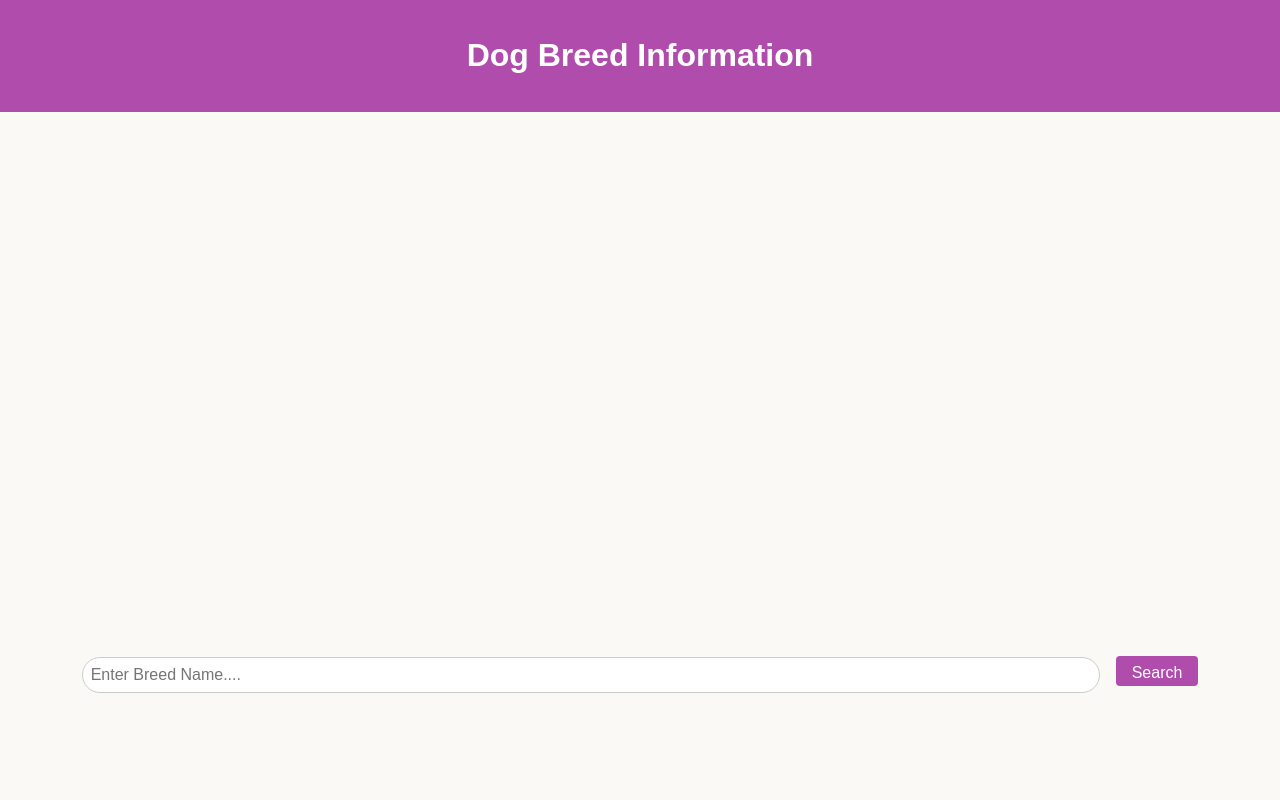
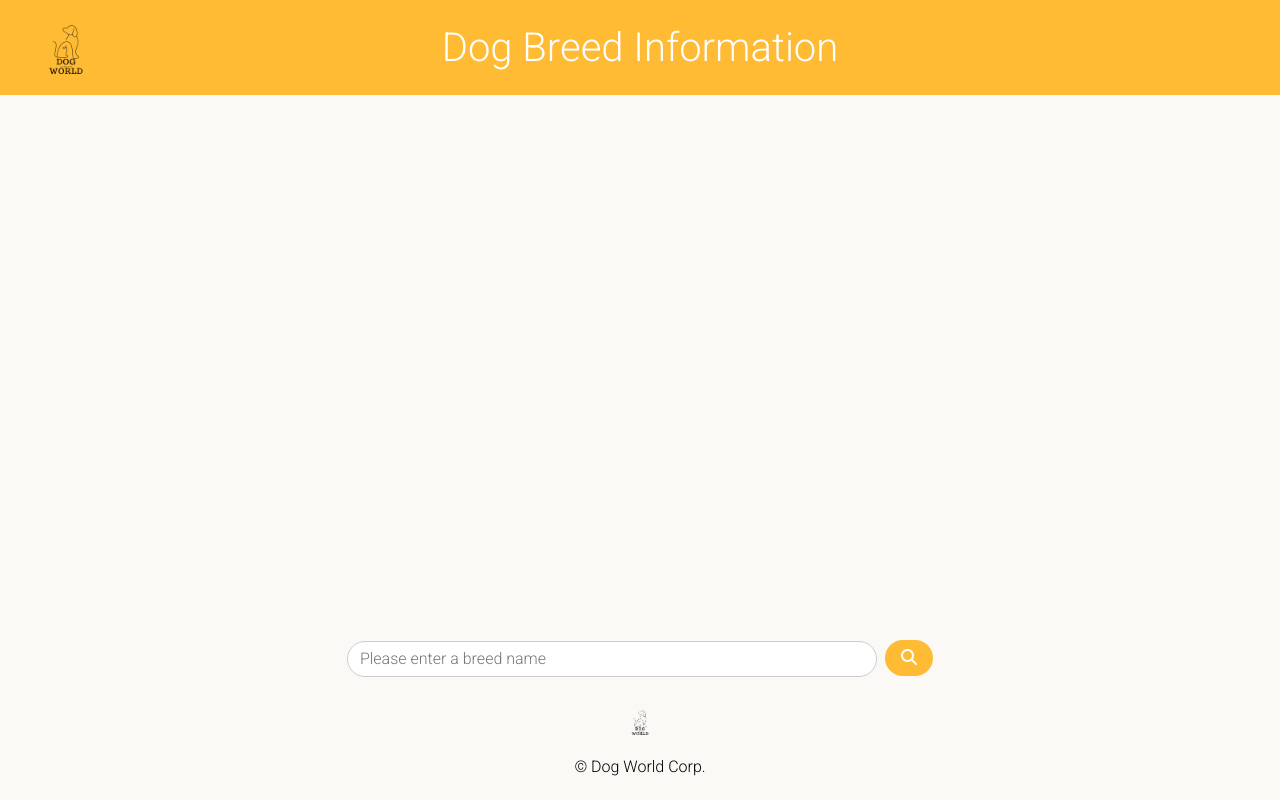
Before and after one commit to fac31/Ameera_John_FullStack_Project, a website: page dog-website/public/mainPage.html in a window 1280 px wide. Drawn offline with Linux system fonts and the light colour scheme.

Commit message:
added a logo and symbol to the button and changed colours

```diff
--- a/dog-website/package.json
+++ b/dog-website/package.json
@@ -13,7 +13,10 @@
   "dependencies": {
     "axios": "^1.7.2",
     "body-parser": "^1.20.2",
+    "cors": "^2.8.5",
+    "dotenv": "^16.4.5",
     "express": "^4.19.2",
-    "openai": "^4.47.1"
+    "node-fetch": "^3.3.2",
+    "openai": "^4.47.3"
   }
 }
--- a/dog-website/public/mainPage.html
+++ b/dog-website/public/mainPage.html
@@ -1,30 +1,46 @@
-<!doctype html>
+<!DOCTYPE html>
 <html lang="en">
   <head>
     <meta charset="UTF-8" />
     <meta name="viewport" content="width=device-width, initial-scale=1.0" />
     <title>Dog Breed Search</title>
     <link rel="stylesheet" href="../public/stylesheet.css" />
+    <link
+      rel="stylesheet"
+      href="https://cdnjs.cloudflare.com/ajax/libs/font-awesome/6.5.2/css/all.min.css"
+      integrity="sha512-SnH5WK+bZxgPHs44uWIX+LLJAJ9/2PkPKZ5QiAj6Ta86w+fsb2TkcmfRyVX3pBnMFcV7oQPJkl9QevSCWr3W6A=="
+      crossorigin="anonymous"
+      referrerpolicy="no-referrer"
+    />
   </head>
   <body>
     <header>
+      <img src="../image/dog_world_logo.png" alt="Dog world logo" />
       <h1>Dog Breed Information</h1>
     </header>
-    <div class="content-container">
-      <div id="image-box" class="image-box hidden">Image here</div>
-      <div id="extra-info" class="display-area hidden"></div>
+    <div class="whole-display-area">
+      <div class="content-container">
+        <div id="image-box" class="image-box hidden">Image here</div>
+        <div id="extra-info" class="display-area hidden"></div>
+      </div>
+      <div id="display-area" class="display-area hidden"></div>
     </div>
-    <div id="display-area" class="display-area hidden"></div>
     <div id="input-container" class="input-container">
       <input
         id="input-text"
         class="input-text"
-        placeholder="Enter Breed Name...."
+        placeholder=" Please enter a breed name"
       />
       <button class="search-button" onclick="handleButtonClick()">
-        Search
+        <i class="fa-solid fa-magnifying-glass"></i>
       </button>
     </div>
+    <footer>
+      <div class="footer__div">
+        <img src="../image/dog_world_logo.png" alt="logo of dog world" />
+        <p>© Dog World Corp.</p>
+      </div>
+    </footer>
     <script src="script.js"></script>
   </body>
 </html>
--- a/dog-website/public/stylesheet.css
+++ b/dog-website/public/stylesheet.css
@@ -1,17 +1,71 @@
+/* global settings */
+
+@import url("https://fonts.googleapis.com/css2?family=Roboto:ital,wght@0,100;0,300;0,400;0,500;0,700;0,900;1,100;1,300;1,400;1,500;1,700;1,900&display=swap");
+
+* {
+  font-family: "Roboto", sans-serif;
+  font-weight: 300;
+  font-style: normal;
+}
+
 body {
   font-family: Arial, sans-serif;
   margin: 0;
   padding: 0;
   box-sizing: border-box;
-    background-color: 	#FAF9F6;
+  background-color: #faf9f6;
+}
+
+/* header */
+
+/* .row {
+    display: flex;
+    flex-wrap: wrap;
+    gap: 1rem;
+    align-items: center;
+  }
+
+  .justify-space-between {
+    justify-content: space-between;
   }
 
 header {
-    background-color: #af4cac;
+  background-color: #ffbb33;
   color: white;
   text-align: center;
   padding: 1rem;
-    margin-bottom: 2rem;  /* Add bottom margin to create space below the header */
+  margin-bottom: 2rem; /* Add bottom margin to create space below the header */
+/* } */
+
+header {
+  background-color: #ffbb33;
+  color: white;
+  display: flex;
+  align-items: center;
+  justify-content: center;
+  padding: 1.5rem;
+  position: relative;
+}
+
+header img {
+  position: absolute;
+  left: 1rem;
+  height: 100px; /* Adjust as needed */
+}
+
+header h1 {
+  margin: 0;
+  font-size: 2.5rem;
+}
+
+/* DISPLAY AREA */
+
+.whole-display-area {
+  max-width: 50rem;
+  margin-left: auto;
+  margin-right: auto;
+  margin-top: 2rem;
+  margin-bottom: 3rem;
 }
 
 .content-container {
@@ -21,13 +75,55 @@ header {
   padding: 1rem;
 }
 
-.image-box, .display-area {
+.image-box,
+.display-area {
   border: 1px solid #ccc;
   padding: 1rem;
-    background-color: 	#ffffff;
+  background-color: #ffffff;
+  border-radius: 10pxß
 }
 
 .input-container {
+  display: flex; /* Changed from grid to flex */
+  justify-content: center;
+  align-items: center; /* Align items vertically */
+  margin-top: 30rem;
+  width: 50%;
+  margin-left: auto;
+  margin-right: auto;
+  gap: 0.5rem; /* Space between input and button */
+}
+
+.input-text {
+  padding: 0.5rem;
+  font-size: 1rem;
+  border: 1px solid #ccc;
+  border-radius: 20px;
+  width: calc(
+    100% - 110px
+  ); /* Adjust the width of the input to account for the button width and gap */
+  margin-top: 0.1rem;
+  height: 36px; /* Ensure the height matches the button height */
+  box-sizing: border-box; /* Ensure padding is included in the height */
+}
+
+.search-button {
+  padding: 0.5rem 1rem;
+  font-size: 1rem;
+  border: none;
+  border-radius: 20px; /* Match the input border-radius */
+  background-color: #ffbb33;
+  color: white;
+  cursor: pointer;
+  height: 36px; /* Match the input height */
+  box-sizing: border-box; /* Ensure padding is included in the height */
+}
+
+.search-button:hover {
+  background-color: #2c8beb;
+}
+
+/* .input-container {
   display: grid;
   grid-template-columns: 1fr auto;
   gap: 0.5rem;
@@ -45,15 +141,15 @@ header {
   border-radius: 20px;
   margin-right: 0.5rem;
   width: 1000px;
-    margin-top: 0.1rem;  /* Add top margin to create space above the input container */
-}
+  margin-top: 0.1rem; /* Add top margin to create space above the input container */
+/* } */
 
-.search-button {
+/* .search-button {
   padding: 0.5rem 1rem;
   font-size: 1rem;
   border: none;
   border-radius: 4px;
-    background-color: #af4cac;
+  background-color: #ffbb33;
   color: white;
   cursor: pointer;
   height: 30px;
@@ -61,12 +157,11 @@ header {
 
 .search-button:hover {
   background-color: #5345a0;
-}
+} */
 
 .hidden {
   display: none;
 }
-
 
 /* Welcome to Dog World page styles */
 .welcome-page {
@@ -74,7 +169,8 @@ header {
   justify-content: center;
   align-items: center;
   height: 100vh;
-    background: url('../image/GettyImages-175928868-120f47906f4849969fcdab28e2e4f494.jpg') no-repeat center center/cover;  /* Add a fun background image */
+  background: url("../image/GettyImages-175928868-120f47906f4849969fcdab28e2e4f494.jpg")
+    no-repeat center center/cover; /* Add a fun background image */
 }
 
 .welcome-container {
@@ -82,7 +178,12 @@ header {
   grid-template-rows: auto auto auto;
   gap: 1rem;
   text-align: center;
-    background-color: rgba(255, 255, 255, 0.8);  /* Add a white background with some transparency */
+  background-color: rgba(
+    255,
+    255,
+    255,
+    0.8
+  ); /* Add a white background with some transparency */
   padding: 2rem;
   border-radius: 20px;
   box-shadow: 0 4px 8px rgba(0, 0, 0, 0.2);
@@ -104,7 +205,7 @@ header {
   font-size: 1.2rem;
   border: none;
   border-radius: 20px;
-    background-color:#af4cac;
+  background-color: #af4cac;
   color: white;
   cursor: pointer;
   transition: background-color 0.3s;
@@ -113,3 +214,27 @@ header {
 .welcome-button:hover {
   background-color: #5345a0;
 }
+
+/* FOOTER */
+
+/* CSS */
+footer {
+  text-align: center; /* Center align the content */
+  padding: 20px 0; /* Add padding for spacing */
+}
+
+.footer__div {
+  display: flex; /* Use flexbox to align items */
+  flex-direction: column; /* Align items vertically */
+  align-items: center; /* Center align items horizontally */
+}
+
+.footer__div img {
+  width: 50px; /* Set a small width for the image */
+  height: auto; /* Maintain aspect ratio */
+  margin-bottom: 10px; /* Add margin for spacing */
+}
+
+.footer__div p {
+  margin: 0; /* Remove default margin */
+}
```
Also changed, not shown: dog-website/public/index.html (+4 -4 lines), dog-website/server.js (+48 -48 lines), dog-website/image/dog_world_logo.png (added), 3 other files. Lines whose indentation alone changed are shown as unchanged.
